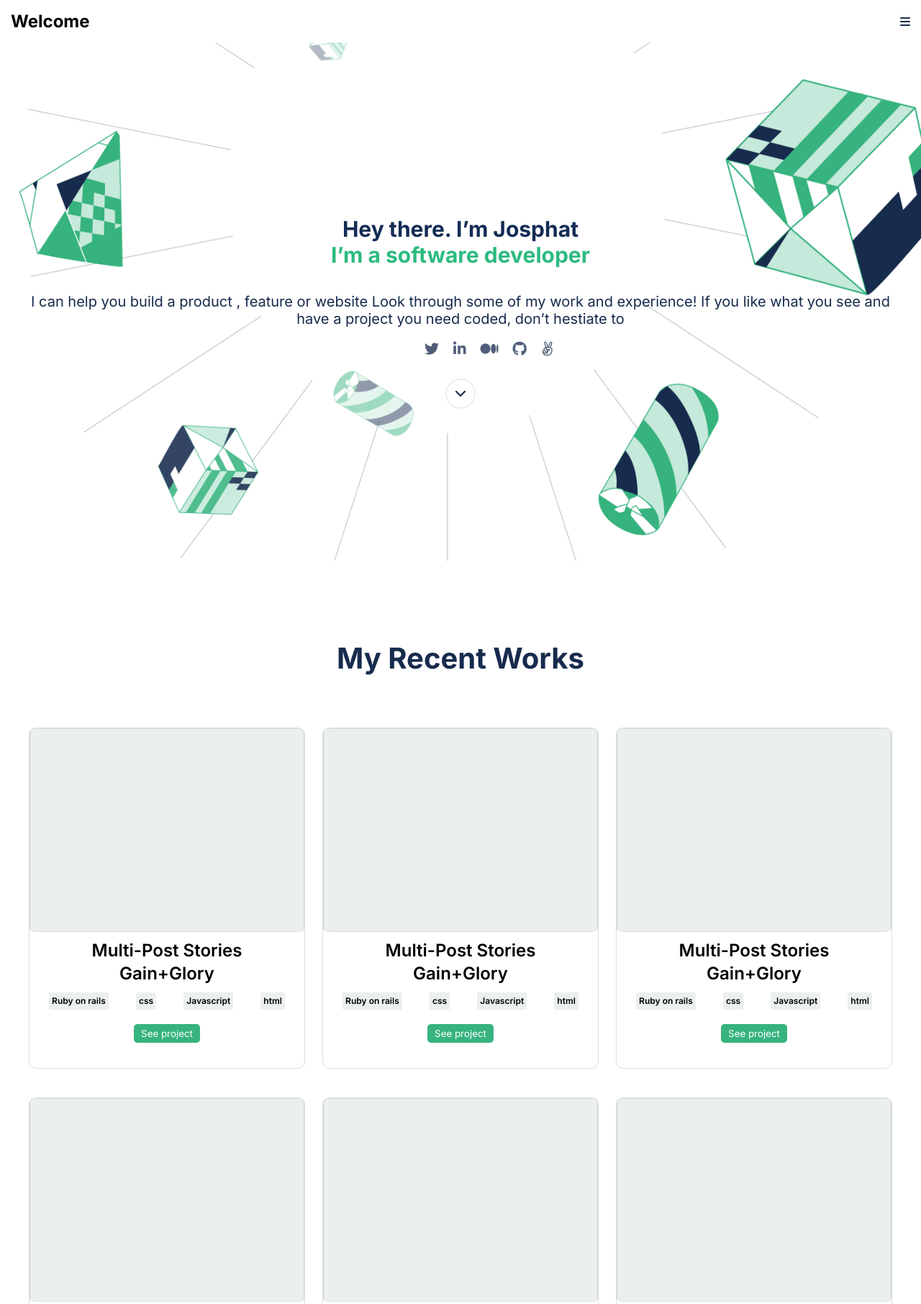
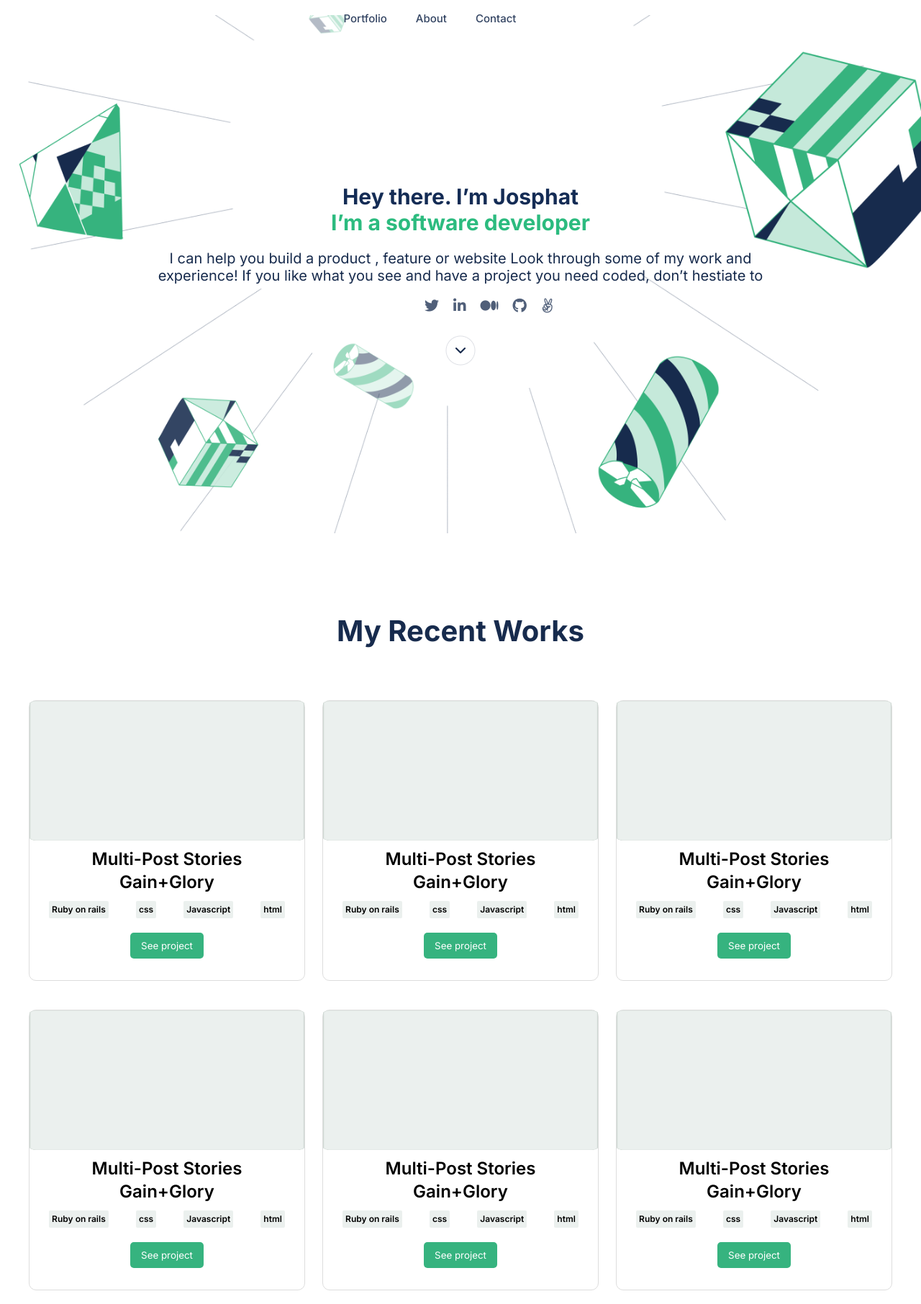
Before and after one commit to zairdon20/JOSPHATS-FIRST, a website: page index.html in a window 1280 px wide. Shown: the top 1812 px of the page at 72% size. Drawn offline with Linux system fonts and the light colour scheme.

Commit message:
Fix html and css

```diff
--- a/index.html
+++ b/index.html
@@ -14,11 +14,16 @@
 </head>
 
 <body>
-    <header>
+    <header id="Portfolio">
         <h2 class="log"><a class="Welcome" href="#">Welcome</a></h2>
-        <nav>
-            <i class="fa fa-bars" aria-hidden="true"></i>
+        <nav class="navbar-humberger">
+            <i class="fa fa-bars " aria-hidden="true"></i>
         </nav>
+        <ul class="navbar-links">
+            <li class="link"><a href="#Portfolio">Portfolio</a></li>
+            <li class="link"><a href="#About">About</a></li>
+            <li class="link"><a href="#Contact">Contact</a></li>
+        </ul>
     </header>
     <main>
         <section class="section-1">
@@ -130,7 +135,7 @@
                     </li>
                 </ul>
 
-                <section class="about">
+                <section class="about" id="About">
                     <h2 class="about-me-h">About Me</h2>
                     <p class="about-text"> I can help you build a product , feature or website Look through some of my
                         work and experience!
@@ -179,7 +184,7 @@
                 </section>
             </section>
         </section>
-        <footer class="footer" id="contact-me">
+        <footer class="footer" id="Contact">
             <div class="form form-background">
                 <h2 class="introduction-text common font-f contact-header">I'm always interested in hearing about
                     new projects, so if you'd like to chat please get in touch.
--- a/style.css
+++ b/style.css
@@ -1,3 +1,4 @@
+
 * {
   margin: 0;
   padding: 0;
@@ -36,7 +37,6 @@ header {
   font-size: 30px;
   text-align: center;
   margin: 0 24px;
-  margin-top: 30px;
   color: #142c55;
 }
 
@@ -50,7 +50,8 @@ header {
   font-size: 20px;
   text-align: center;
   color: #172b4d;
-  margin-top: 35px;
+  margin-top: 20px;
+  padding: 0 15%;
 }
 
 .introduction-text {
@@ -132,12 +133,12 @@ header {
   margin: 20px auto;
   border: 1px solid #ddd;
   border-radius: 10px;
-  height: 474px;
+  height: 390px;
 }
 
 .project-cards img {
   width: 100%;
-  height: 60%;
+  height: 50%;
 }
 
 .project-cards h4 {
@@ -183,7 +184,7 @@ header {
   border: none;
   color: #fff;
   border-radius: 5px;
-  padding: 5px 10px;
+  padding: 10px 15px;
 }
 
 /* ------- About Section ------- */
@@ -205,15 +206,16 @@ header {
 }
 
 .tech-btn {
-  height: 325px;
+  height: 340px;
   border-radius: 8px;
   border: 1px solid #c1c7d0;
   background-color: #ebf0ee;
   display: flex;
   flex-direction: column;
   align-items: center;
-  justify-content: center;
   margin-top: 46px;
+  padding: 10px;
+  padding-top: 25px;
 }
 
 .card-list {
@@ -224,6 +226,7 @@ header {
 
 .lang {
   margin-bottom: 24px;
+  margin-top: 45px;
 }
 
 .buttons {
@@ -274,7 +277,7 @@ button:active {
   line-height: 52px;
   text-align: center;
   font-size: 40px;
-  margin: 24px 0;
+  margin-top: 70px;
 }
 
 .about-text {
@@ -476,11 +479,16 @@ label {
   color: #42526e;
 }
 
+.navbar-links {
+  display: none;
+}
+
 @media screen and (min-width: 992px) {
   .section-1 {
     background-image: url(img/img/Header-llustration-desktop@2x.png);
     background-position: center;
     background-size: cover;
+    margin-top: -30px;
   }
 
   .about-text {
@@ -513,24 +521,23 @@ label {
 
   .introduction-text {
     color: #172b4d;
-    text-align: justify;
+    text-align: start;
     font-size: 30px;
+    margin-left: 70px;
   }
 
   .contact-header {
     width: 90%;
-    padding-left: 35px;
   }
 
   .form form {
     display: flex;
     flex-direction: column;
     align-items: center;
-    margin-left: -100px;
   }
 
   .input {
-    width: 480px;
+    width: 450px;
     height: 48px;
     border: 1px solid #d0d9d4;
     border-radius: 4px;
@@ -549,10 +556,42 @@ label {
   }
 
   .green-btn {
-    margin-left: -188%;
+    margin-left: -173%;
   }
 
   .green-line {
     display: none;
   }
+
+  .navbar-humberger {
+    display: none;
+  }
+
+  .navbar-links {
+    display: flex;
+    margin: auto;
+    width: 50%;
+    padding-left: 12%;
+  }
+
+  .Welcome {
+    display: none;
+  }
+
+  .link {
+    list-style: none;
+    padding-right: 40px;
+  }
+
+  .link a:link {
+    text-decoration: none;
+    color: #344563;
+    font-size: 15px;
+    line-height: 20px;
+    font-weight: 500;
+  }
+
+  .buttons {
+    margin-bottom: 10px;
+  }
 }
```
